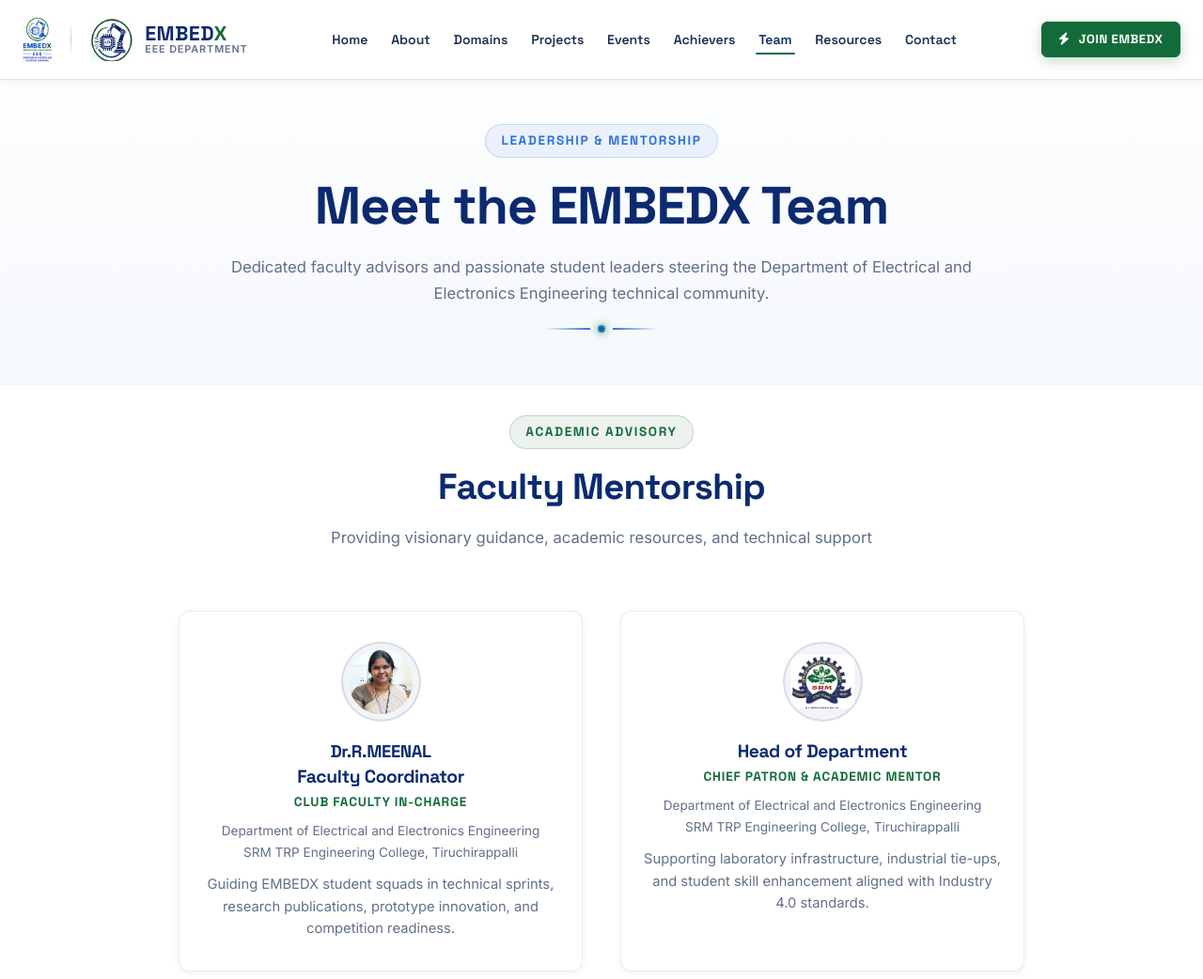
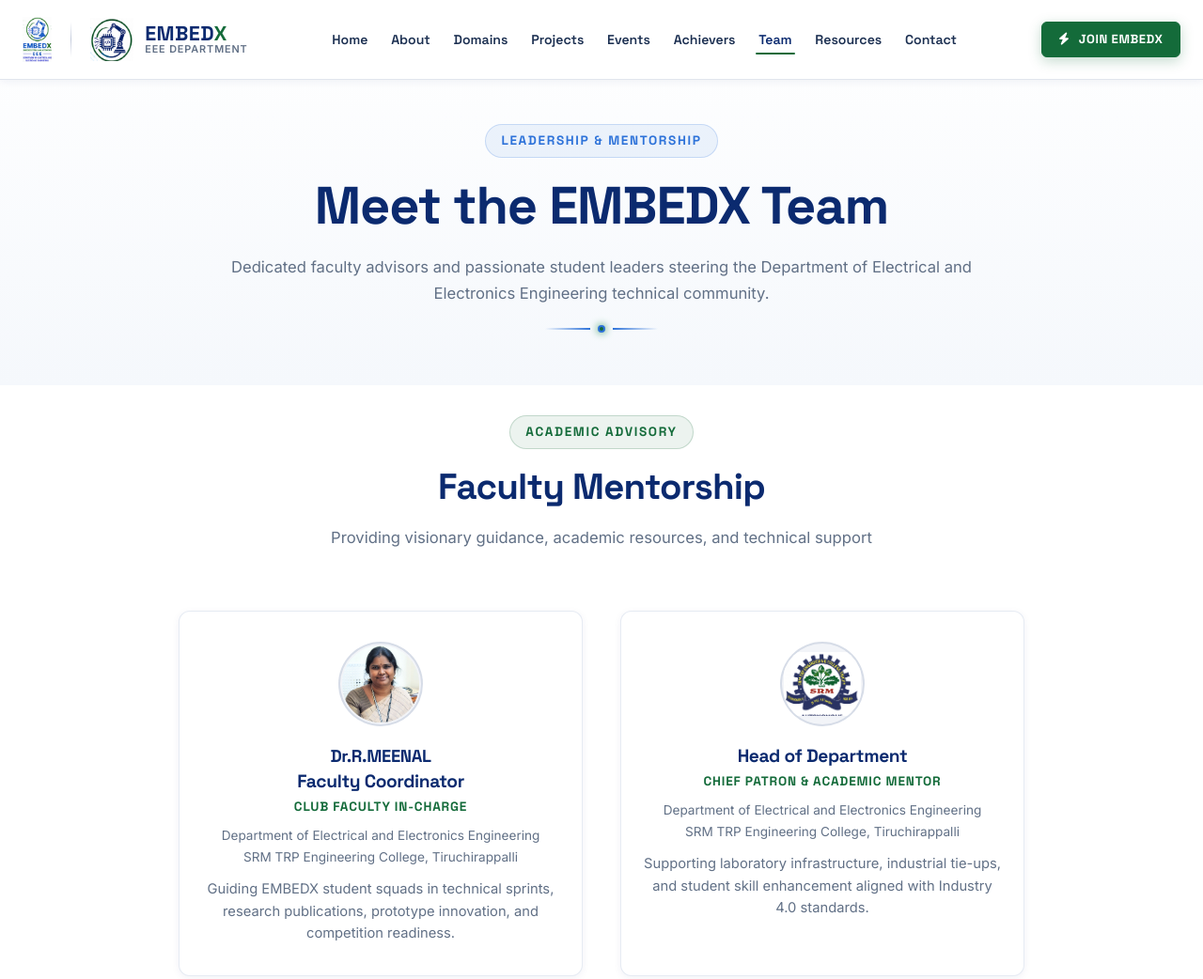
Before and after one commit to 814725105014-debug/embedx-website, a plain HTML site: page team.html in a window 1280 px wide. Shown: the top 1042 px of the page at 94% size. Drawn offline with Linux system fonts and the light colour scheme.

Commit message:
Update components.css

```diff
--- a/css/components.css
+++ b/css/components.css
@@ -920,8 +920,8 @@
 }
 
 .team-avatar-wrapper {
-  width: 85px;
-  height: 85px;
+  width: 90px;
+  height: 90px;
   border-radius: 50%;
   margin: 0 auto 1.25rem;
   background: rgba(11, 42, 111, 0.05);
@@ -933,8 +933,8 @@
 }
 
 .team-avatar {
-  width: 85%;
-  height: 85%;
+  width: 95%;
+  height: 95%;
   object-fit: contain;
 }
 
```
